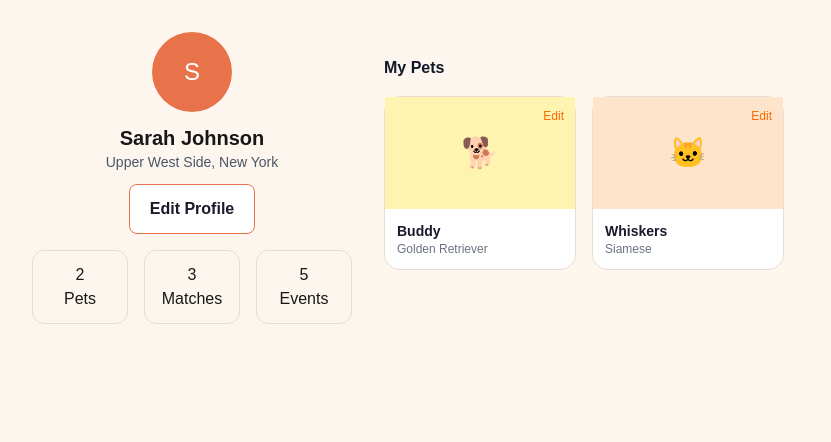
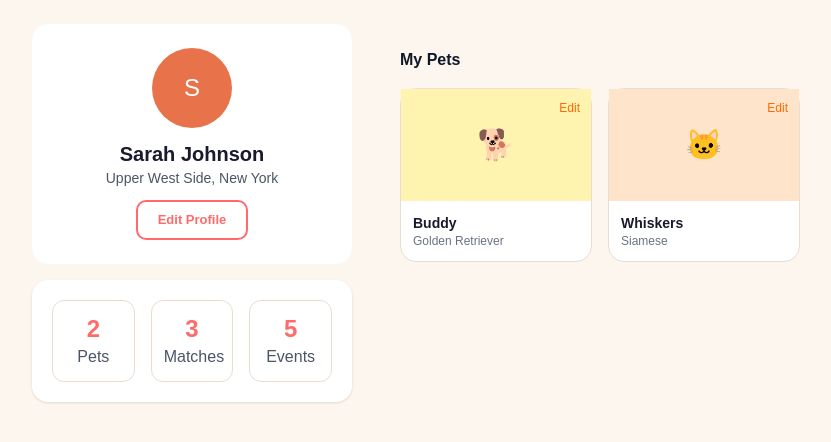
Before and after one commit to StephB-97/PawPals-App, a Next.js app in the folder web/: page /profile in a window 1280 px wide. Shown: the top 442 px of the page, without its empty margins (32-863 px from the left). Built offline with nearby package versions, Linux system fonts and the light colour scheme.

Commit message:
Combine profile and stats into single card

```diff
--- a/web/src/app/profile/page.tsx
+++ b/web/src/app/profile/page.tsx
@@ -28,10 +28,11 @@ function Profile (){
     return(
         <>
             {/* Wrapper */}
-            <main className = "min-h-screen bg-[#FDF6EE] px-4 py-8">
+            <main className = "min-h-screen bg-[#FDF6EE] lg:px-8 lg:py-6">
                 <div className="mx-auto flex max-w-6xl flex-col gap-8 lg:grid lg:grid-cols-[320px_1fr] lg:items-start">
                     {/* inter-wrapper 1 */}
                     <div>
+                        <div className ="flex flex-col bg-white pt-6 lg:rounded-2xl lg:p-6">
                             {/* Avator section  */}
                             <div className = "flex flex-col items-center justify-center">
                                 {/* Avator image or profile */}
@@ -39,34 +40,37 @@ function Profile (){
                                     S
                                 </div>
                                 {/* Username */}
-                            <h2 className = "mt-3 text-xl font-bold">Sarah Johnson</h2>
+                                <h2 className = "mt-3 text-xl font-bold text-[#1A1A2E]">Sarah Johnson</h2>
                                 <h1 className ="text-sm text-gray-600">Upper West Side, New York</h1>
-                            <button className="mt-3 py-3 px-5 border border-[#E8734A] bg-[white] text-[#1A1A2E] rounded-lg cursor-pointer text-[#1A1A2E] font-semibold lg:block">
+                                <button className="mt-3 bg-white text-[#FF6B6B] border-2 border-[#FF6B6B] rounded-[10px] px-5 py-2 text-[13px] font-semibold cursor-pointer">
                                     Edit Profile
                                 </button>
                             </div>
+                        </div>
+                        <div className="lg:mt-4 lg:rounded-2xl bg-white p-4 shadow-sm sm:p-5">
                             {/* Highlight or stats */}
-                        <div className = "mt-4 grid grid-cols-3 gap-4 text-center">
+                            <div className = "grid grid-cols-3 gap-4 text-center items-center justify-center">
                                 {/* statcards */}
                                 {/* Amount of pets */}
                                 <div className = "rounded-xl border border-[#E8DDD0] p-3">
-                                <h2>2</h2>
-                                <span>Pets</span>
+                                    <h2 className = "text-[#FF6B6B] font-bold text-2xl">2</h2>
+                                    <span className="text-gray-600">Pets</span>
                                 </div>
                                 {/* Amount of matches */}
                                 <div className = "rounded-xl border border-[#E8DDD0] p-3">
-                                <h2>3</h2>
-                                <span>Matches</span>
+                                    <h2 className = "text-[#FF6B6B] font-bold text-2xl">3</h2>
+                                    <span className="text-gray-600">Matches</span>
                                 </div>
                                 {/* Amount of events */}
                                 <div className = "rounded-xl border border-[#E8DDD0] p-3">
-                                <h2>5</h2>
-                                <span>Events</span>
+                                    <h2 className = "text-[#FF6B6B] font-bold text-2xl">5</h2>
+                                    <span className="text-gray-600">Events</span>
+                                </div>
                             </div>
                         </div>
                     </div>
                     {/* inter-wrapper 2 */}
-                    <div>
+                    <div className ="px-4 pb-6">
                         {/* Pet card display section */}
                         <section className="mt-6">
                             <h2 className="mb-3 text-base font-semibold text-gray-900">My Pets</h2>
@@ -90,7 +94,7 @@ function Profile (){
                         {/* Sign Out */}
                         <div className="flex justify-center pt-4 w-full lg:hidden">
                             <SignOutButton>
-                                <button className = "w-full rounded-lg p-3 border-2 border-[#E5E7EB]">
+                                <button className = "w-full rounded-lg p-3 border-2 border-[#E5E7EB] text-[#6B7280]">
                                     Sign Out
                                 </button>
                             </SignOutButton>
```
Lines whose indentation alone changed are shown as unchanged.
